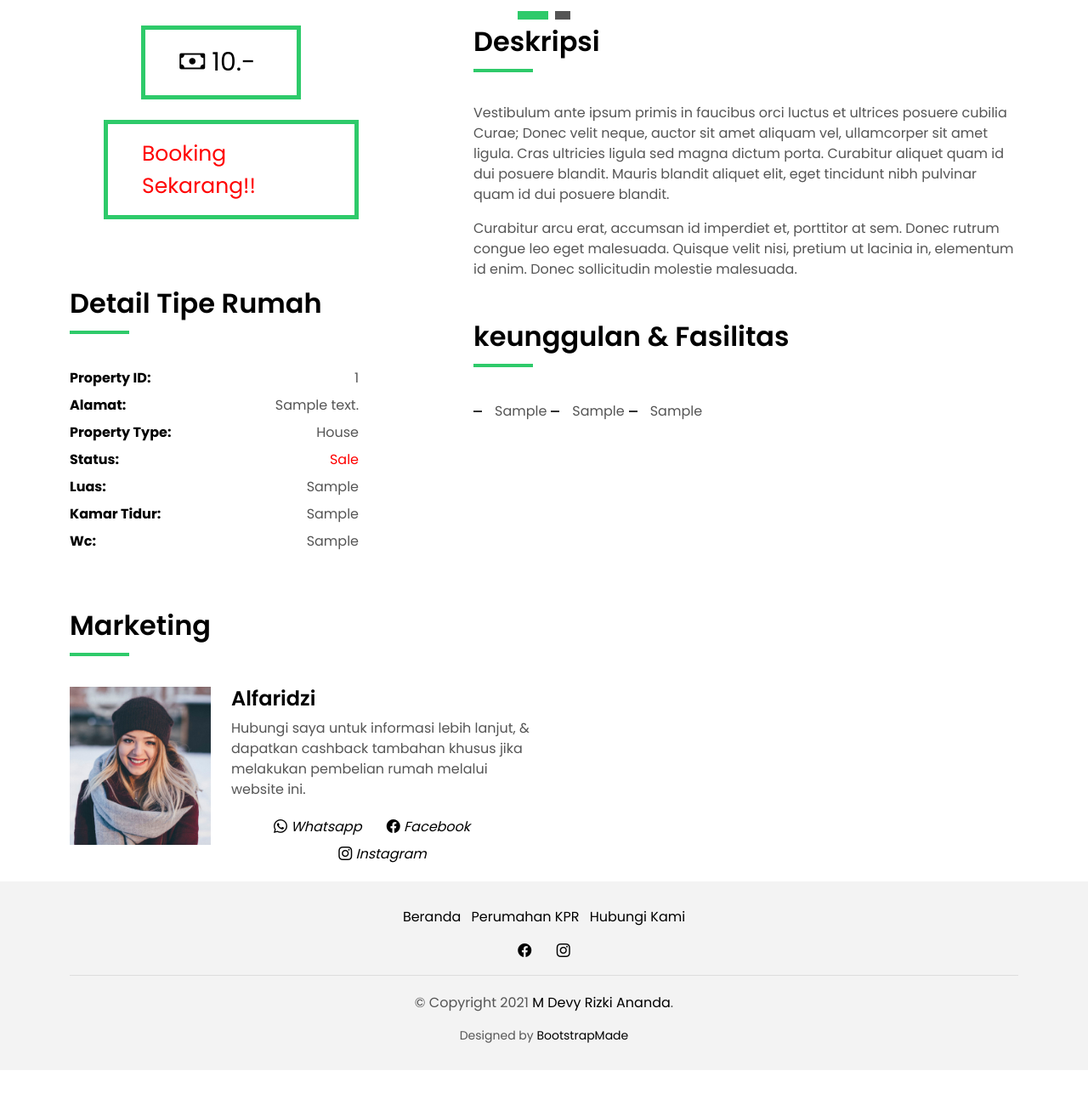
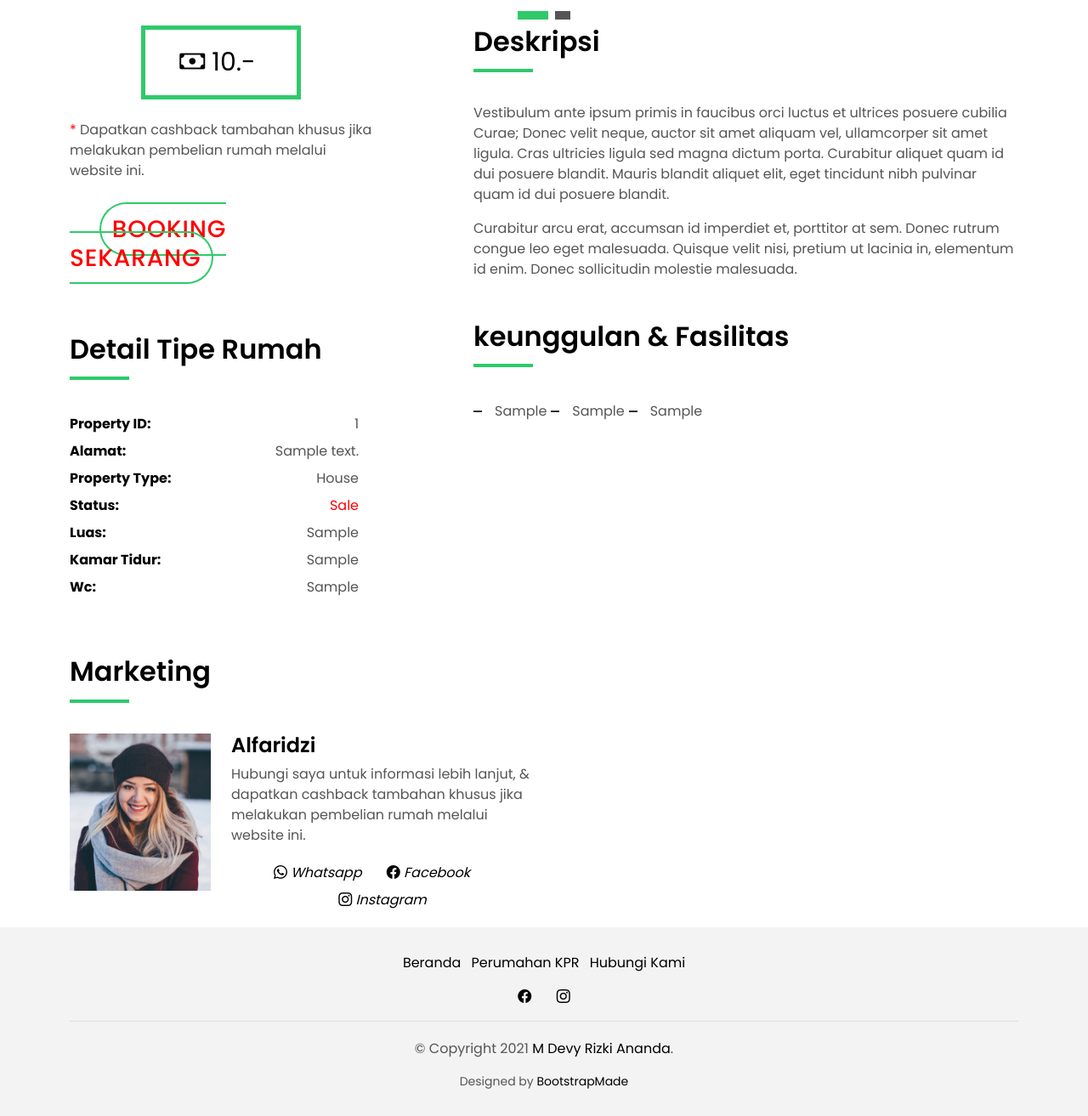
Before and after one commit to mdevyrizkiananda/rumahkpr, a PHP site: page /property-single.php?id=1 in a window 1280 px wide. Shown: the part 1316-2629 px from the top of the page at 85% size. Before the commit the page ends 2543 px from the top, so only its background shows below. Run offline with PHP 8.4, Linux system fonts and the light colour scheme; tables that the repository leaves empty or names only in its code hold one stand-in row (values such as "Sample post").

Commit message:
Update
Update Link CP

```diff
--- a/index.php
+++ b/index.php
@@ -28,7 +28,7 @@
                     <h3 style="color:white;">Jl.Karya Jaya Ujung Namorambe, 20356</h3>
                     <h4 style="color:#ffb142;">HARGA : Rp.175.000.000</h4>
                     <p class="intro-subtitle intro-price">
-                      <a href="#"><span class="price-a">Booking Sekarang!</span></a>
+                      <a href="https://wa.me/6282361802435?text=Hi%20Pak%20Alfaridzi,%20Saya%20customer%20dari%20web%20Rumah%20KPR"><span class="price-a">Booking Sekarang!</span></a>
                     </p>
                   </div>
                 </div>
@@ -52,7 +52,7 @@
                     <h3 style="color:white;">Jl.Tangakahan Batu Desa Sigara Gara Marindal</h3>
                     <h4 style="color:#ffb142;">HARGA : Rp.160.000.000</h4>
                     <p class="intro-subtitle intro-price">
-                      <a href="#"><span class="price-a">Booking Sekarang!</span></a>
+                      <a href="https://wa.me/6282361802435?text=Hi%20Pak%20Alfaridzi,%20Saya%20customer%20dari%20web%20Rumah%20KPR"><span class="price-a">Booking Sekarang!</span></a>
                     </p>
                   </div>
                 </div>
@@ -76,7 +76,7 @@
                     <h3 style="color:white;">Jl.Sei Mencirim Dusun III Desa Suka Maju</h3>
                     <h4 style="color:#ffb142;">HARGA : Rp.160.000.000</h4>
                     <p class="intro-subtitle intro-price">
-                      <a href="#"><span class="price-a">Booking Sekarang!</span></a>
+                      <a href="https://wa.me/6282361802435?text=Hi%20Pak%20Alfaridzi,%20Saya%20customer%20dari%20web%20Rumah%20KPR"><span class="price-a">Booking Sekarang!</span></a>
                     </p>
                   </div>
                 </div>
--- a/property-single.php
+++ b/property-single.php
@@ -83,13 +83,11 @@
                   </div>
                 </div>
                 <br>
-                <div style="margin-left:24px;" class="card-header-c d-flex">
-                  <div class="card-box-ico">
-                    <span style="font-size:25px; color:red;">Booking Sekarang!!</span>
-                  </div>
-                  <div class="card-title-c align-self-center">
-                  </div>
-                </div>
+                <p> <span style="color:red;">*</span> Dapatkan cashback tambahan khusus jika melakukan pembelian rumah melalui website ini.</p>
+                <br>
+                <h3  class="intro-subtitle intro-price">
+                  <a href="https://wa.me/6282361802435?text=Hi%20Pak%20Alfaridzi,%20Saya%20customer%20dari%20web%20Rumah%20KPR"><span style="color:red; margin-top:10px; margin-left:35px;" class="price-a">Booking Sekarang</span></a>
+                </h3>
                 <div class="property-summary">
                   <div class="row">
                     <div class="col-sm-12">
@@ -197,7 +195,7 @@
                   <div class="socials-a">
                     <ul class="list-inline">
                       <li class="list-inline-item">
-                        <a href="#">
+                        <a href="https://wa.me/6282361802435?text=Hi%20Pak%20Alfaridzi,%20Saya%20customer%20dari%20web%20Rumah%20KPR">
                           <i class="bi bi-whatsapp" aria-hidden="true"> Whatsapp</i>
                         </a>
                       </li>
```
